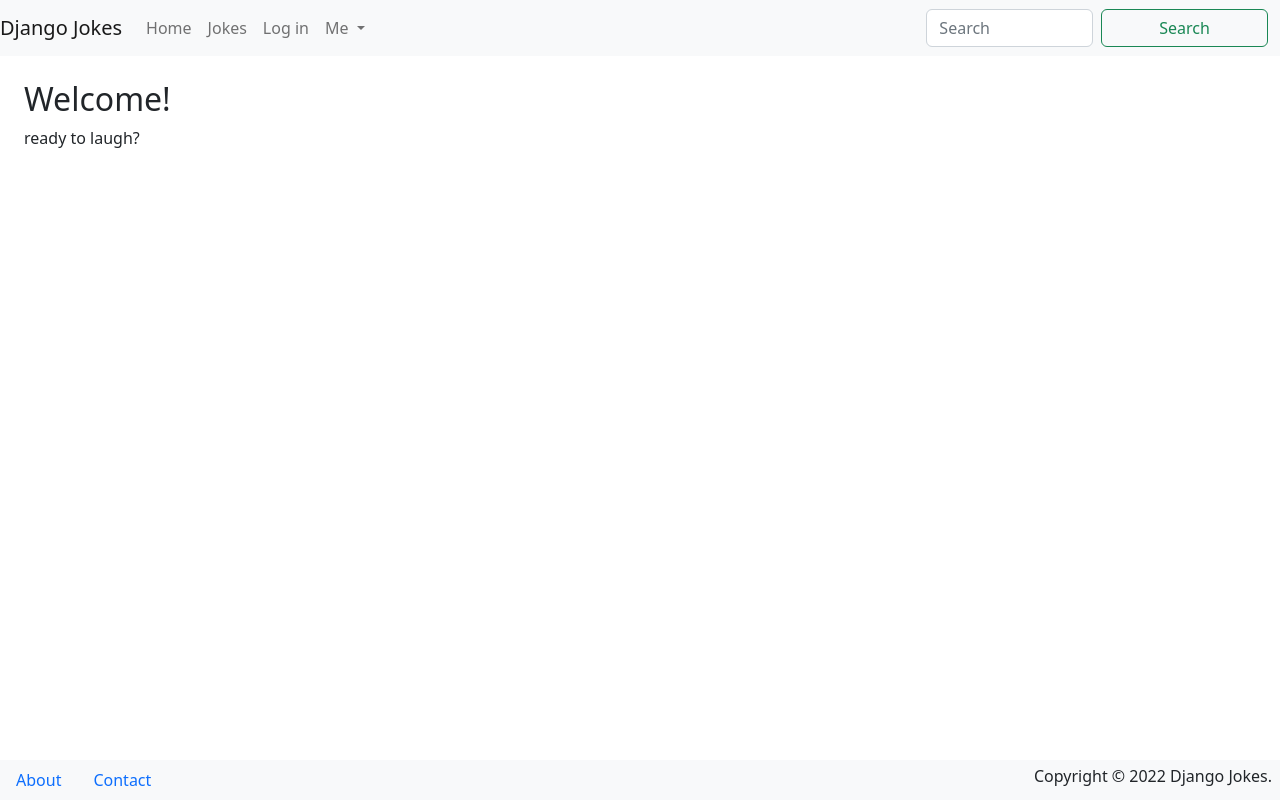
After one commit to vejuo12/djangojokes.com, a Django app: page / in a window 1280 px wide. The commit adds this page. Run offline with Django 5.2, Linux system fonts and the light colour scheme; some libraries are stand-ins or nearby versions.

Commit message:
home and about us created

```diff
--- a/djangojokes/urls.py
+++ b/djangojokes/urls.py
@@ -1,22 +1,8 @@
-"""
-URL configuration for djangojokes project.
-
-The `urlpatterns` list routes URLs to views. For more information please see:
-    https://docs.djangoproject.com/en/5.1/topics/http/urls/
-Examples:
-Function views
-    1. Add an import:  from my_app import views
-    2. Add a URL to urlpatterns:  path('', views.home, name='home')
-Class-based views
-    1. Add an import:  from other_app.views import Home
-    2. Add a URL to urlpatterns:  path('', Home.as_view(), name='home')
-Including another URLconf
-    1. Import the include() function: from django.urls import include, path
-    2. Add a URL to urlpatterns:  path('blog/', include('blog.urls'))
-"""
 from django.contrib import admin
-from django.urls import path
+from django.urls import path, include
 
 urlpatterns = [
     path('admin/', admin.site.urls),
+    path('', include('pages.urls')),
+
 ]
--- /dev/null
+++ b/pages/urls.py
@@ -0,0 +1,9 @@
+from django.urls import path
+
+from .views import HomePageView, AboutUsView
+
+app_name = 'pages'
+urlpatterns = [
+    path('', HomePageView.as_view(), name= 'homepage'),
+    path('about-us/', AboutUsView.as_view(), name= 'about-us'),
+]
--- a/pages/views.py
+++ b/pages/views.py
@@ -1,3 +1,7 @@
-from django.shortcuts import render
+from django.views.generic import TemplateView
 
-# Create your views here.
+class HomePageView(TemplateView):
+    template_name = 'pages/home.html'
+
+class AboutUsView(TemplateView):
+    template_name = 'pages/about_us.html'
--- a/templates/_base.html
+++ b/templates/_base.html
@@ -10,7 +10,7 @@
 <body>
 <header>
   <nav class="navbar navbar-expand-lg navbar-light bg-light">
-    <a class="navbar-brand" href="#">Django Jokes</a>
+    <a class="navbar-brand" href="{% url 'pages:homepage' %}">Django Jokes</a>
     <button class="navbar-toggler" type="button" data-toggle="collapse"
       data-target="#navbarSupportedContent" aria-expanded="false"
       aria-controls="navbarSupportedContent" aria-label="Toggle navigation">
@@ -20,7 +20,7 @@
     <div class="collapse navbar-collapse" id="navbarSupportedContent">
       <ul class="navbar-nav me-auto">
         <li class="nav-item active">
-          <a class="nav-link" href="#">Home
+          <a class="nav-link" href={% url 'pages:homepage' %}>Home
             <span class="sr-only">(current)</span>
           </a>
         </li>
@@ -62,7 +62,7 @@
       <div class="float-end m-1 me-2">Copyright &copy; 2022 Django Jokes.</div>
       <nav>
         <ul class="nav">
-          <li class="nav-item"><a class="nav-link" href="#">About</a></li>
+          <li class="nav-item"><a class="nav-link" href={% url 'pages:about-us'  %}>About</a></li>
           <li class="nav-item"><a class="nav-link" href="#">Contact</a></li>
         </ul>
       </nav>
--- /dev/null
+++ b/templates/pages/home.html
@@ -0,0 +1,7 @@
+{% extends "_base.html" %}
+
+{% block title %}Home{% endblock %}
+{% block main %}
+<h2>Welcome!</h2>
+<p>ready to laugh?</p>
+{% endblock main %}
```
Also changed, not shown: templates/pages/about_us.html (added, +7 -0 lines).
